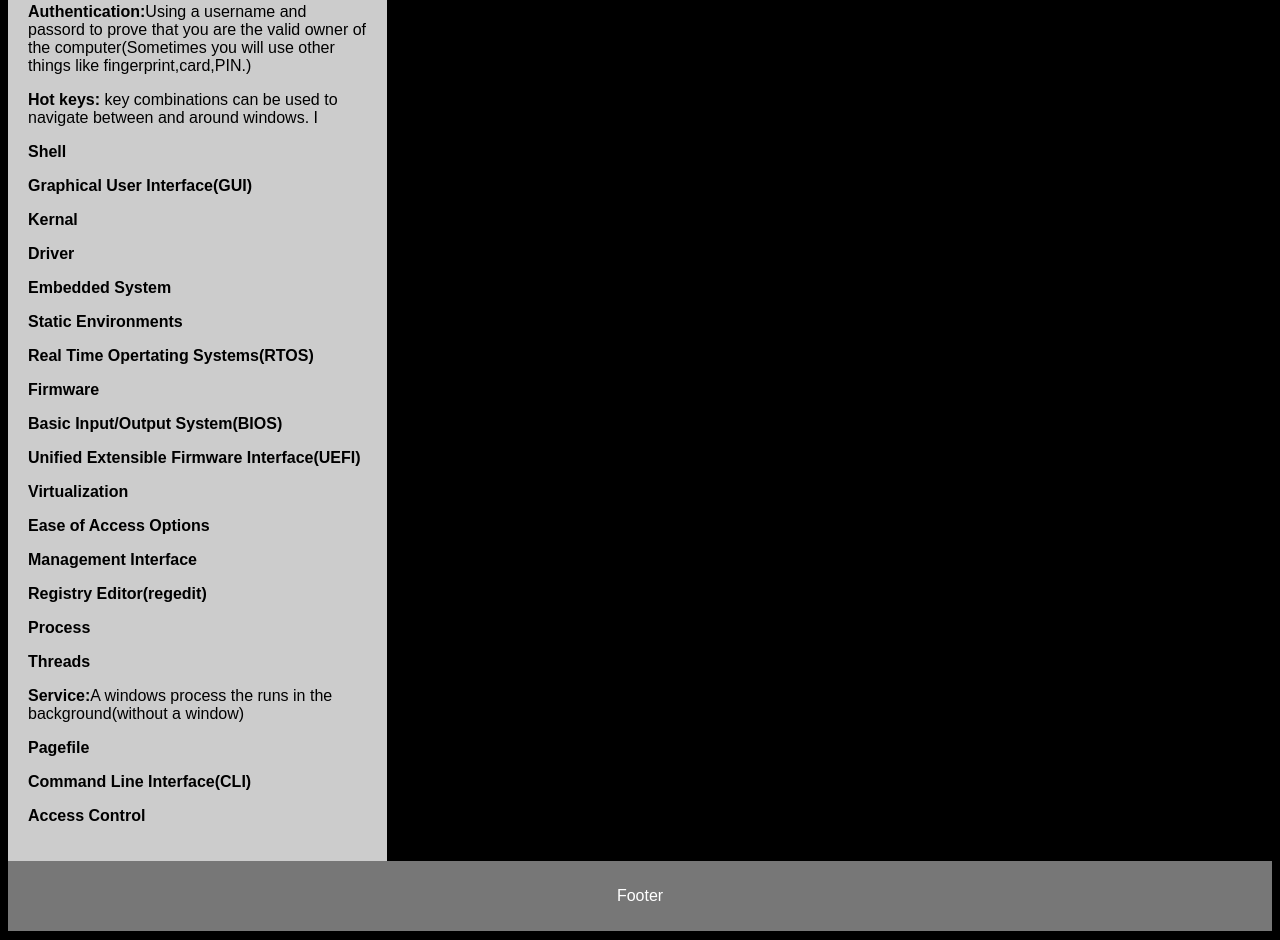
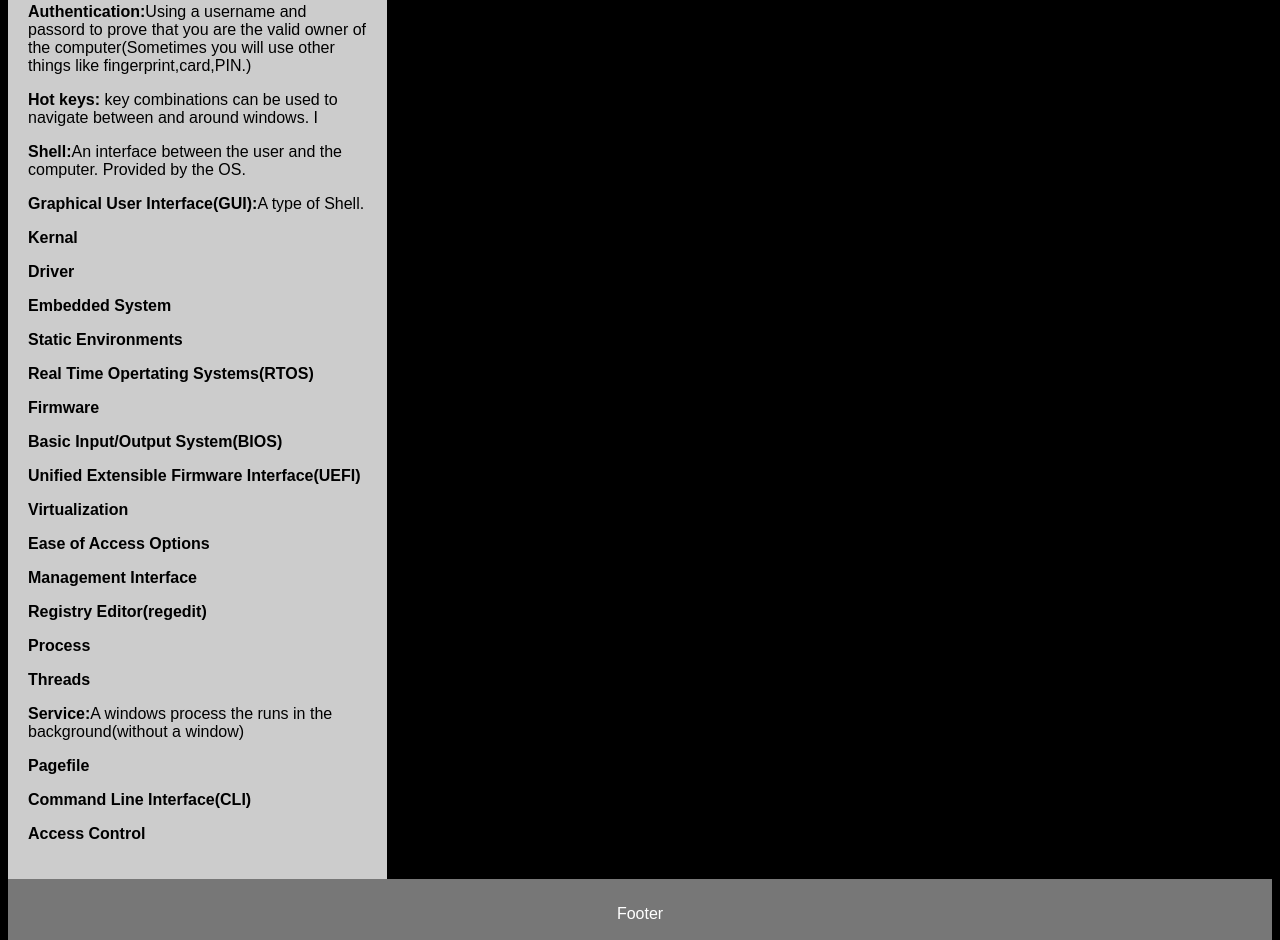
Before and after one commit to Crazyjack145/IT-notes, a plain HTML site: page UnitPages/M1U4.html in a window 1280 px wide. Shown: the part 2071-3011 px from the top of the page. Drawn offline with Linux system fonts and the light colour scheme.

Commit message:
Update M1U4.html

```diff
--- a/UnitPages/M1U4.html
+++ b/UnitPages/M1U4.html
@@ -161,8 +161,8 @@ footer {
     <p><b>Power-On Self-Test(POST):</b> When the computer starts up it performs this test to check if all the main components are working as intended.</p>
     <p><b>Authentication:</b>Using a username and passord to prove that you are the valid owner of the computer(Sometimes you will use other things like fingerprint,card,PIN.)</p>
     <p><b>Hot keys:</b> key combinations can be used to navigate between and around windows. I</p>
-    <p><b>Shell</b></p>
-    <p><b>Graphical User Interface(GUI)</b></p>
+    <p><b>Shell:</b>An interface between the user and the computer. Provided by the OS.</p>
+    <p><b>Graphical User Interface(GUI):</b>A type of Shell.</p>
     <p><b>Kernal</b></p>
     <p><b>Driver</b></p>
     <p><b>Embedded System</b></p>
```
